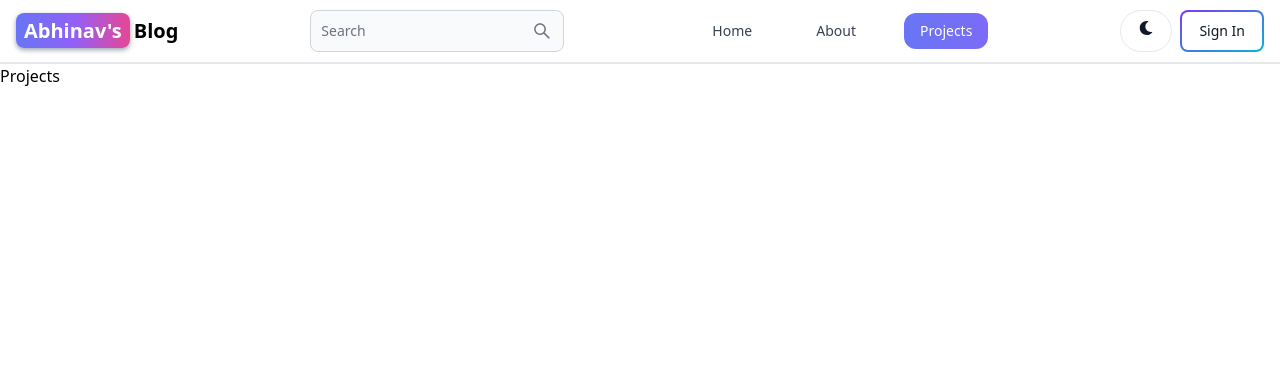
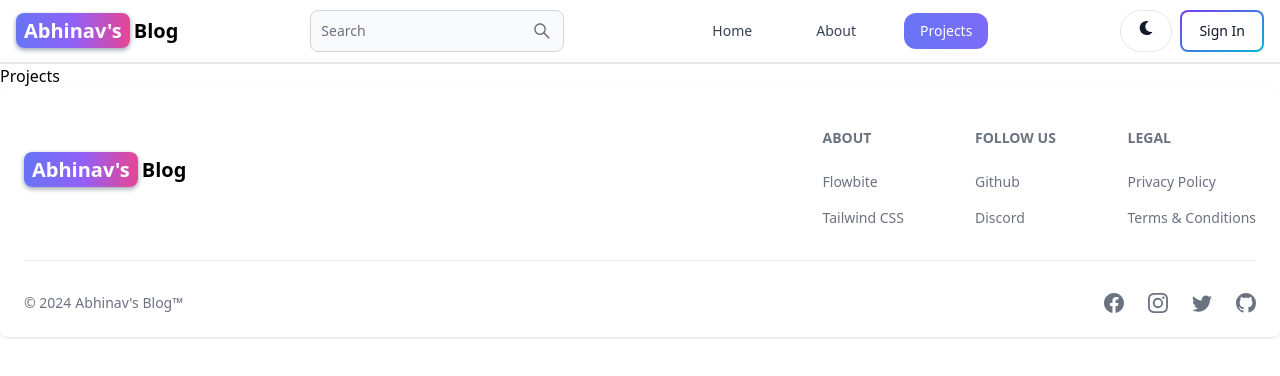
Before and after one commit to AbhinavMishra32/tp1, a React (Vite) app in the folder blog-website/client/: page /projects in a window 1280 px wide. Shown: the top 376 px of the page. Built offline with nearby package versions, Linux system fonts and the light colour scheme.

Commit message:
chore: Add Footer component to App and update Header UI

```diff
--- a/blog-website/client/src/App.jsx
+++ b/blog-website/client/src/App.jsx
@@ -6,6 +6,7 @@ import SignUp from './pages/SignUp';
 import Dashboard from './pages/Dashboard';
 import Projects from './pages/Projects';
 import Header from './components/Header';
+import Footer from './components/Footer';
 
 export default function App() {
   return (
@@ -19,6 +20,7 @@ export default function App() {
         <Route path='/dashboard' element={<Dashboard />} />
         <Route path='/projects' element={<Projects />} />
       </Routes>
+      <Footer />
     </BrowserRouter>
   )
 }
--- /dev/null
+++ b/blog-website/client/src/components/Footer.jsx
@@ -0,0 +1,52 @@
+import React from 'react';
+import { Footer } from 'flowbite-react';
+import { Link } from 'react-router-dom';
+import { BsFacebook, BsInstagram, BsTwitter, BsGithub, } from 'react-icons/bs';
+
+export default function FooterCom() {
+  return (
+    <Footer container>
+      <div className="w-full">
+        <div className="grid w-full justify-between sm:flex sm:justify-between md:flex md:grid-cols-1">
+          <Link to="/" className="self-center whitespace-nowrap text-sm sm:text-xl font-semibold dark:text-white">
+            <span className="px-2 py-1 bg-gradient-to-r from-indigo-500 via-purple-500 to-pink-500 rounded-lg mr-1 text-white shadow-gray-400 shadow-sm-light">Abhinav's</span>
+            Blog
+          </Link>
+          <div className="grid grid-cols-2 gap-8 sm:mt-4 sm:grid-cols-3 sm:gap-6">
+            <div>
+              <Footer.Title title="about" />
+              <Footer.LinkGroup col>
+                <Footer.Link href="#">Flowbite</Footer.Link>
+                <Footer.Link href="#">Tailwind CSS</Footer.Link>
+              </Footer.LinkGroup>
+            </div>
+            <div>
+              <Footer.Title title="Follow us" />
+              <Footer.LinkGroup col>
+                <Footer.Link href="#">Github</Footer.Link>
+                <Footer.Link href="#">Discord</Footer.Link>
+              </Footer.LinkGroup>
+            </div>
+            <div>
+              <Footer.Title title="Legal" />
+              <Footer.LinkGroup col>
+                <Footer.Link href="#">Privacy Policy</Footer.Link>
+                <Footer.Link href="#">Terms &amp; Conditions</Footer.Link>
+              </Footer.LinkGroup>
+            </div>
+          </div>
+        </div>
+        <Footer.Divider />
+        <div className="w-full sm:flex sm:items-center sm:justify-between">
+          <Footer.Copyright href="#" by="Abhinav's Blog™" year={2024} />
+          <div className="mt-4 flex space-x-6 sm:mt-0 sm:justify-center">
+            <Footer.Icon href="#" icon={BsFacebook} />
+            <Footer.Icon href="#" icon={BsInstagram} />
+            <Footer.Icon href="#" icon={BsTwitter} />
+            <Footer.Icon href="#" icon={BsGithub} />
+          </div>
+        </div>
+      </div>
+    </Footer>
+  )
+}
--- a/blog-website/client/src/components/Header.jsx
+++ b/blog-website/client/src/components/Header.jsx
@@ -36,7 +36,7 @@ export default function Header() {
         </Link>
         <Navbar.Toggle />
       </div>
-      <Navbar.Collapse>
+      <Navbar.Collapse className="focus:bg-gray-600">
         <Navbar.Link className={clsx("rounded-xl", { "bg-gradient-to-r from-indigo-500 via-purple-500 to-pink-500 animated-background": path === "/" })} active={path === "/"} as={"div"}>
           <Link to='/' className={clsx("block px-4 py-2", { "text-white": path === "/" })}> Home </Link>
         </Navbar.Link>
```
